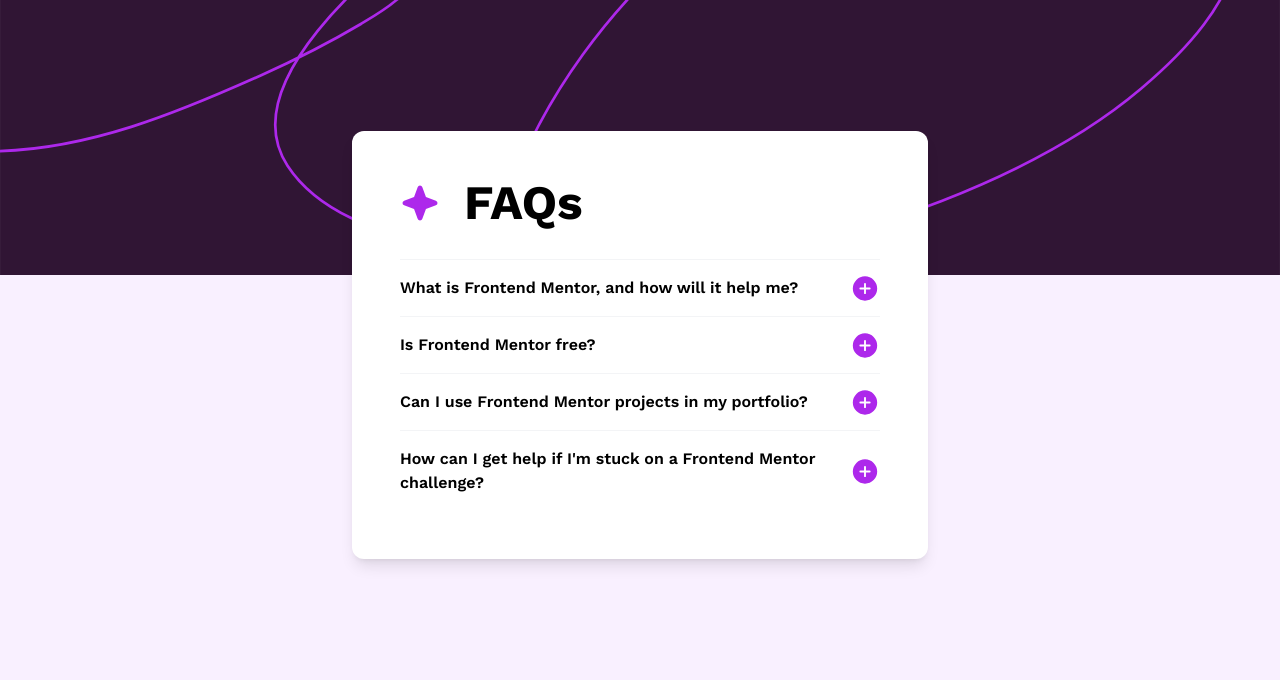
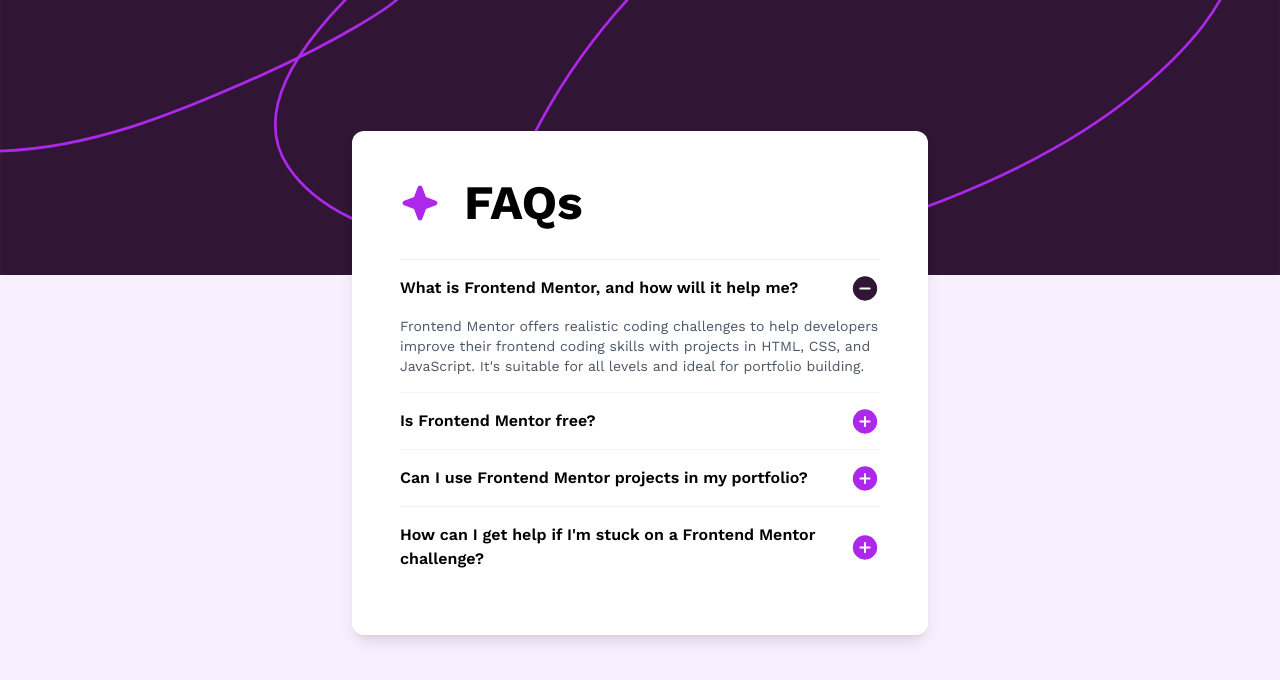
Before and after one commit to BCEESAY10/FAQ-accordion, a website: page index.html in a window 1280 px wide. Drawn offline with nearby package versions, Linux system fonts and the light colour scheme.

Commit message:
expand the first question

```diff
--- a/index.html
+++ b/index.html
@@ -26,9 +26,9 @@
             <span class="accordion-content-title font-semibold py-4 text-start cursor-pointer hover:text-purple-600">
               What is Frontend Mentor, and how will it help me?
             </span>
-            <img src="assets/images/icon-plus.svg" alt="Icons">
+            <img src="assets/images/icon-minus.svg" alt="Icons">
           </button>
-          <p class="hidden accordion-content-description text-gray-600 text-sm pb-4">
+          <p class="accordion-content-description text-gray-600 text-sm pb-4">
             Frontend Mentor offers realistic coding challenges to help developers improve their
             frontend coding skills with projects in HTML, CSS, and JavaScript. It's suitable for
             all levels and ideal for portfolio building.
```
